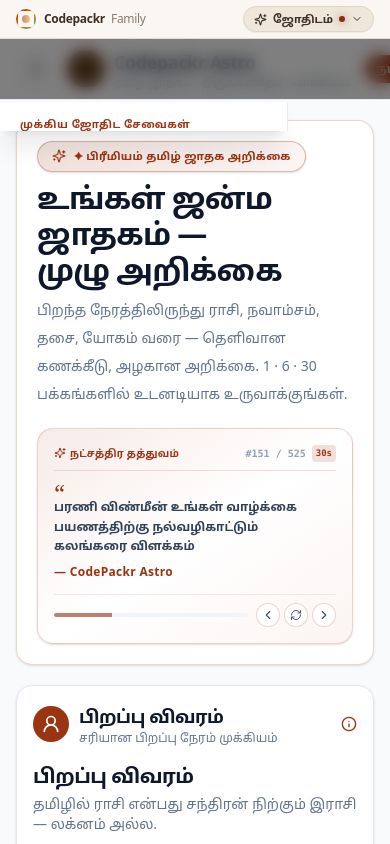
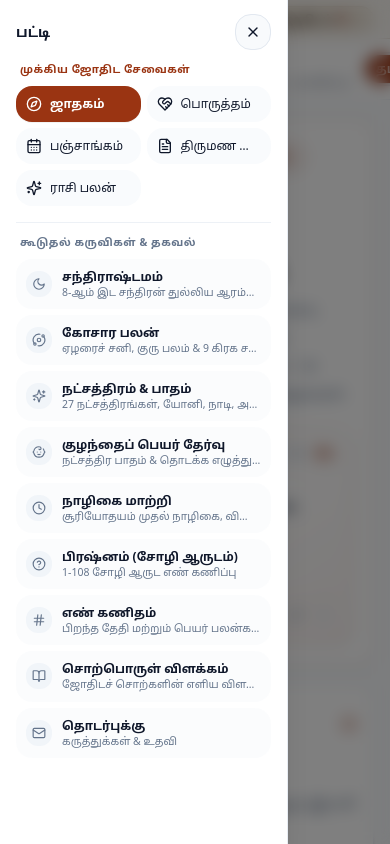
Before and after one commit to coolnaveen99/codepackr-astro, a React (Vite) app: page / in a window 390 px wide. Both pictures are taken after a click on the button 36 px from the left and 69 px from the top of the page. Shown: the top 844 px of the page. Built offline with nearby package versions, Linux system fonts and the light colour scheme.

Commit message:
Render mobile nav outside blurred header so the drawer is full height

```diff
--- a/src/components/app-shell.tsx
+++ b/src/components/app-shell.tsx
@@ -140,7 +140,6 @@
   const [moreMenuOpen, setMoreMenuOpen] = useState(false);
   const moreMenuRef = useRef<HTMLDivElement>(null);
 
-  // Close dropdown on outside click
   useEffect(() => {
     function handleClickOutside(event: MouseEvent) {
       if (moreMenuRef.current && !moreMenuRef.current.contains(event.target as Node)) {
@@ -151,6 +150,30 @@
     return () => document.removeEventListener("mousedown", handleClickOutside);
   }, []);
 
+  useEffect(() => {
+    function onResize() {
+      if (window.matchMedia("(min-width: 1024px)").matches) {
+        setMobileMenuOpen(false);
+      }
+    }
+    window.addEventListener("resize", onResize);
+    return () => window.removeEventListener("resize", onResize);
+  }, []);
+
+  useEffect(() => {
+    if (!mobileMenuOpen) return;
+    function onKey(e: KeyboardEvent) {
+      if (e.key === "Escape") setMobileMenuOpen(false);
+    }
+    const prevOverflow = document.body.style.overflow;
+    document.body.style.overflow = "hidden";
+    document.addEventListener("keydown", onKey);
+    return () => {
+      document.body.style.overflow = prevOverflow;
+      document.removeEventListener("keydown", onKey);
+    };
+  }, [mobileMenuOpen]);
+
   const isMoreActive = MORE_NAV.some((m) => m.id === page);
 
   return (
@@ -158,8 +181,17 @@
       <CodepackrFamilyBar language={lang} className="no-print" />
       <header className="no-print sticky top-0 z-40 border-b border-border/80 bg-surface/95 backdrop-blur-md transition-shadow">
         <div className="mx-auto flex max-w-6xl items-center justify-between gap-3 px-4 py-2.5 sm:px-6">
-          <button type="button" id="sidebar-toggle-btn" onClick={() => setMobileMenuOpen((o) => !o)} className="lg:hidden flex size-10 items-center justify-center rounded-xl border border-border bg-surface text-fg hover:bg-elevated cursor-pointer shrink-0 shadow-sm" aria-label="Toggle menu" aria-expanded={mobileMenuOpen}>{mobileMenuOpen ? <X className="size-5" /> : <Menu className="size-5" />}</button>
-          {/* Logo & Brand */}
+          <button
+            type="button"
+            id="sidebar-toggle-btn"
+            onClick={() => setMobileMenuOpen((o) => !o)}
+            className="lg:hidden relative z-[110] flex size-10 items-center justify-center rounded-xl border border-border bg-surface text-fg hover:bg-elevated cursor-pointer shrink-0 shadow-sm"
+            aria-label="Toggle menu"
+            aria-expanded={mobileMenuOpen}
+            aria-controls="mobile-nav-drawer"
+          >
+            {mobileMenuOpen ? <X className="size-5" /> : <Menu className="size-5" />}
+          </button>
           <a
             href={getUrl("jathagam")}
             onClick={(e) => {
@@ -189,7 +221,6 @@
             </div>
           </a>
 
-          {/* Desktop Navigation */}
           <nav className="hidden lg:flex items-center gap-1.5" aria-label="Main Navigation">
             {PRIMARY_NAV.map((n) => {
               const Icon = n.icon;
@@ -219,7 +250,6 @@
               );
             })}
 
-            {/* "More" Dropdown Menu */}
             <div className="relative" ref={moreMenuRef}>
               <button
                 type="button"
@@ -281,7 +311,6 @@
             </div>
           </nav>
 
-          {/* Language Switch */}
           <div className="flex items-center gap-2">
             <div className="flex rounded-full bg-elevated p-0.5 border border-border/60">
               {(["ta", "en"] as const).map((l) => (
@@ -302,13 +331,27 @@
             </div>
           </div>
         </div>
+      </header>
 
-        {/* Left slide-out drawer (Tools/Finance pattern) */}
-        {mobileMenuOpen && (
-          <>
-          <div className="lg:hidden fixed inset-0 z-40 bg-black/50 backdrop-blur-sm" onClick={() => setMobileMenuOpen(false)} aria-hidden />
-          <nav className="lg:hidden fixed left-0 top-16 bottom-0 z-50 w-72 max-w-[85vw] border-r border-border/80 bg-surface px-4 py-3.5 shadow-xl overflow-y-auto" aria-label="Mobile Navigation">
-            {/* Core Services Section */}
+      {mobileMenuOpen && (
+        <div className="lg:hidden fixed inset-0 z-[100]">
+          <div className="absolute inset-0 bg-black/50 backdrop-blur-sm" onClick={() => setMobileMenuOpen(false)} aria-hidden />
+          <nav
+            id="mobile-nav-drawer"
+            className="absolute left-0 top-0 bottom-0 z-[101] w-72 max-w-[85vw] border-r border-border/80 bg-surface px-4 py-3.5 shadow-xl overflow-y-auto"
+            aria-label="Mobile Navigation"
+          >
+            <div className="mb-3 flex items-center justify-between gap-2">
+              <p className="text-sm font-semibold text-ink">{lang === "ta" ? "பட்டி" : "Menu"}</p>
+              <button
+                type="button"
+                onClick={() => setMobileMenuOpen(false)}
+                className="flex size-9 items-center justify-center rounded-lg border border-border bg-elevated/50 text-fg"
+                aria-label="Close menu"
+              >
+                <X className="size-4" />
+              </button>
+            </div>
             <div>
               <p className="text-[10.5px] font-bold uppercase tracking-wider text-accent mb-2 px-1">
                 {lang === "ta" ? "முக்கிய ஜோதிட சேவைகள்" : "Core Astrological Services"}
@@ -343,7 +386,6 @@
               </div>
             </div>
 
-            {/* Additional Tools Section */}
             <div className="mt-4 pt-3 border-t border-border/60">
               <p className="text-[10.5px] font-bold uppercase tracking-wider text-muted mb-2 px-1">
                 {lang === "ta" ? "கூடுதல் கருவிகள் & தகவல்" : "More Tools & Information"}
@@ -386,15 +428,13 @@
               </div>
             </div>
           </nav>
-          </>
-        )}
-      </header>
+        </div>
+      )}
 
       <div className="flex-1">
         {children}
       </div>
 
-      {/* Footer */}
       <footer className="no-print border-t border-border/80 bg-surface/70 mt-12">
         <div className="mx-auto max-w-6xl px-4 py-8 sm:px-6">
           <RotatingQuote lang={lang} variant="compact" className="mb-6 shadow-xs" />
@@ -449,7 +489,6 @@
             </div>
           </div>
 
-          {/* SEO Astrological Tools Directory */}
           <div className="py-6 border-b border-border/60">
             <div className="flex items-center justify-between mb-4">
               <h3 className="font-display text-xs sm:text-sm font-bold text-ink flex items-center gap-2">
```
